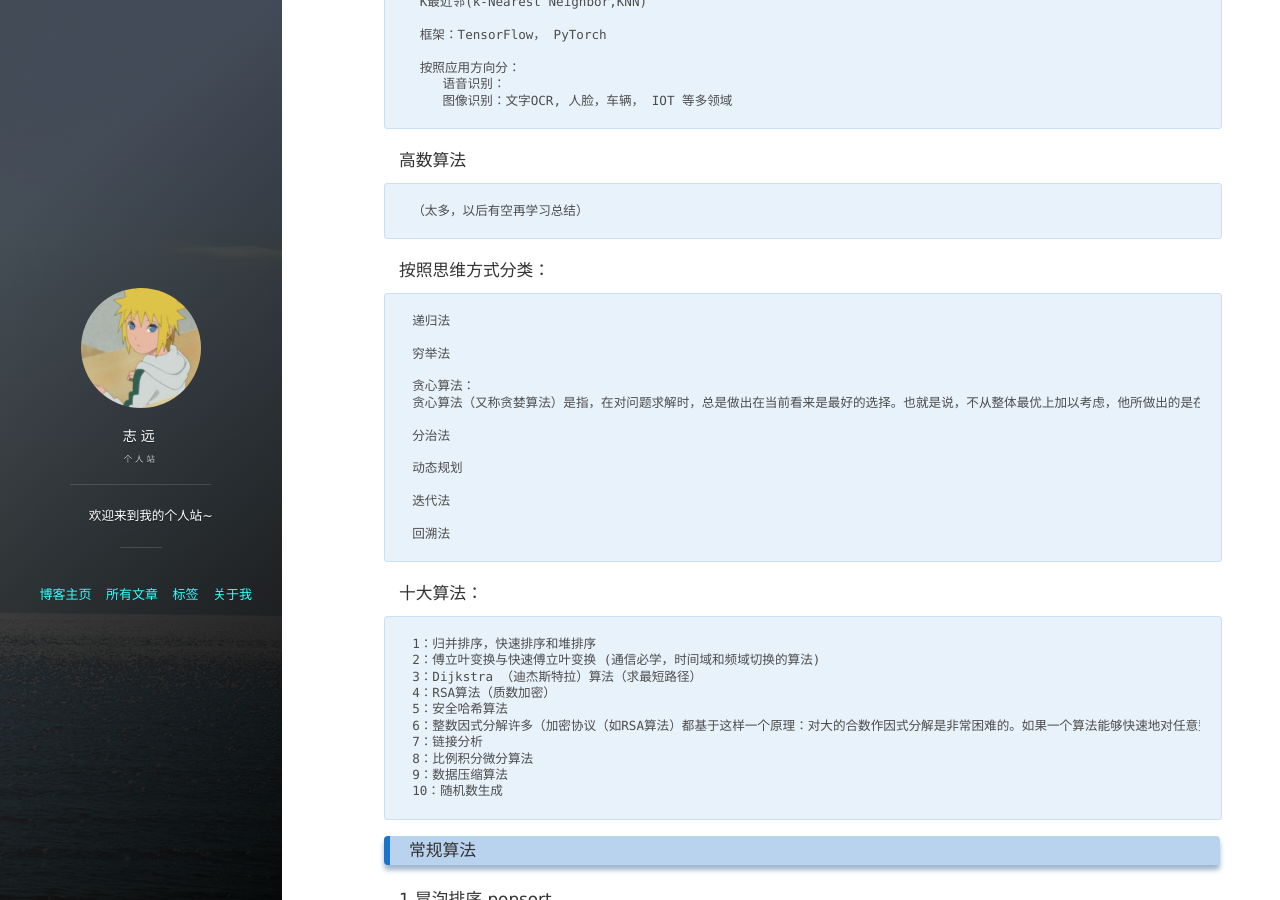
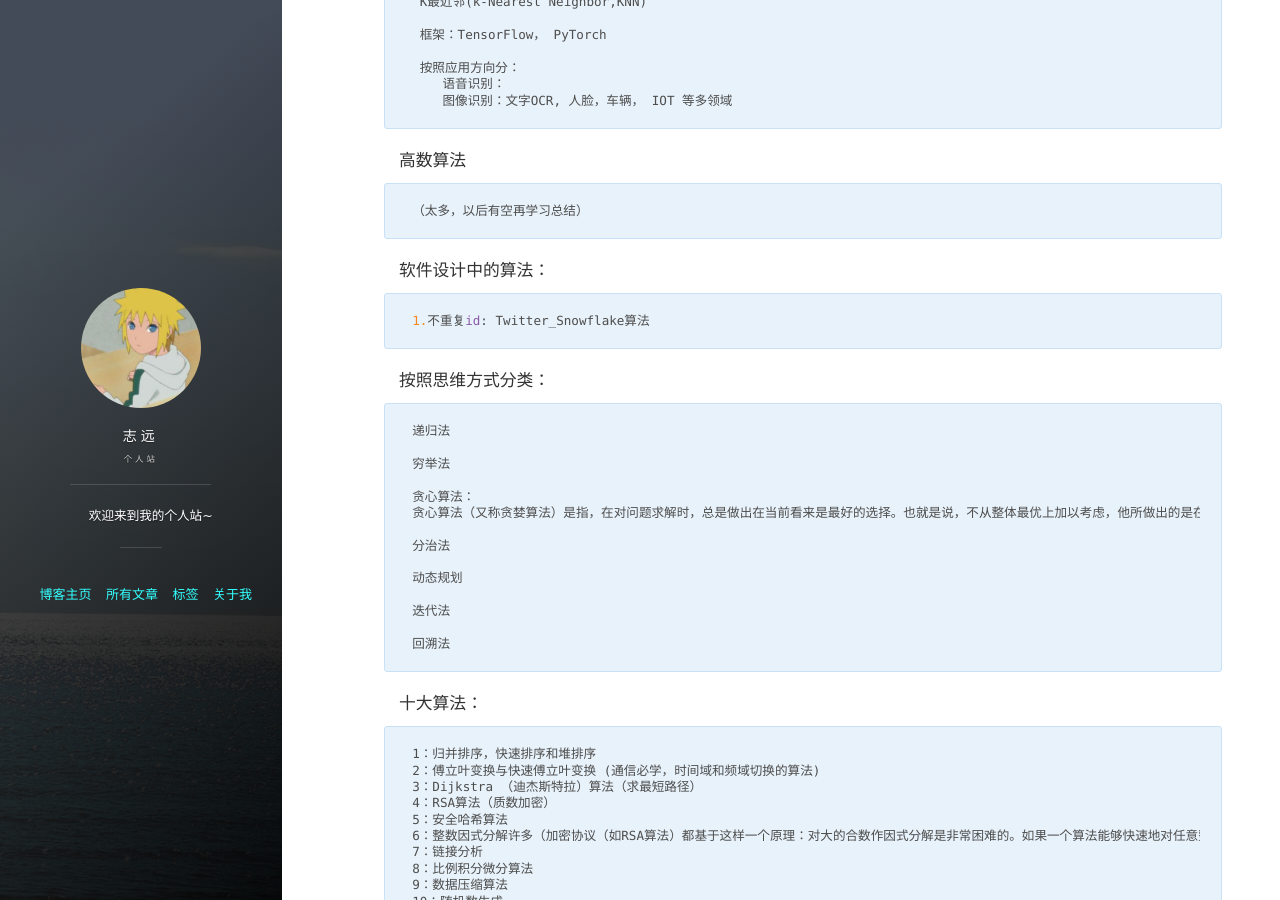
Before and after one commit to blueskyxzy/blueskyxzy.github.io, a Jekyll site: the page built from _posts/2019-11-20-algorithms.md, in a window 1280 px wide and 900 px high, scrolled down 1267 px. Built offline with Jekyll 4.4.1, drawn with Linux system fonts in a browser that asks for light colours; nearby versions of some CDN libraries; comment, search, counter and statistics services are not loaded.

Commit message:
算法总结

```diff
--- a/_posts/2019-11-20-algorithms.md
+++ b/_posts/2019-11-20-algorithms.md
@@ -63,6 +63,9 @@ tags: 总结
 
 #### 高数算法
     （太多，以后有空再学习总结）
+
+#### 软件设计中的算法：
+    1.不重复id: Twitter_Snowflake算法
 
 #### 按照思维方式分类：
     递归法
```
